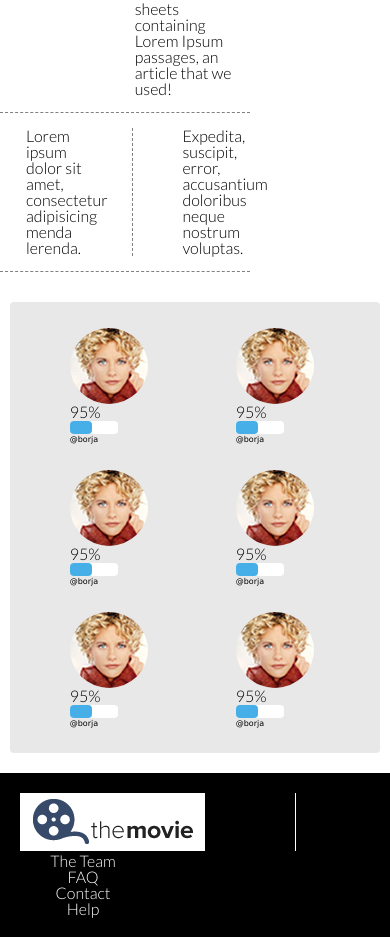
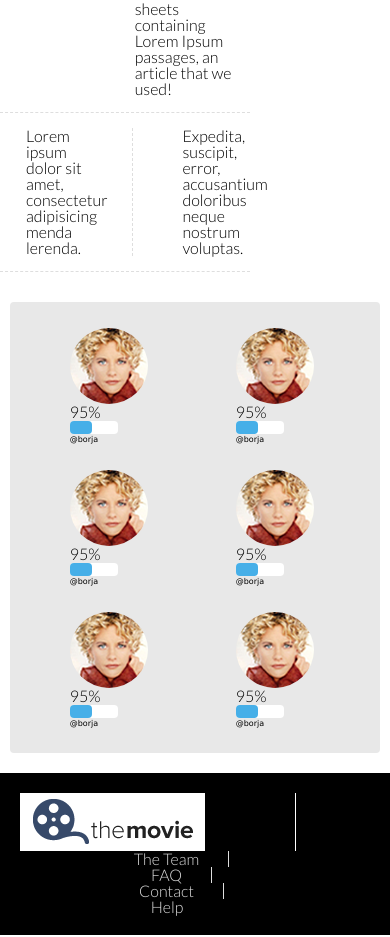
Before and after one commit to bgvo/movies, a plain HTML site: page index.html in a window 390 px wide. Shown: the part 1565-2502 px from the top of the page. Drawn offline with Linux system fonts and the light colour scheme.

Commit message:
"Final version (it could be tuned up with more time). Now responsive has to be done"

```diff
--- a/css/style.css
+++ b/css/style.css
@@ -357,8 +357,8 @@ button {
 		}
 
 		.nws-asd {
-			border-top: 1px dashed grey;
-			border-bottom: 1px dashed grey;
+			border-top: 1px dashed #DEDEDE;
+			border-bottom: 1px dashed #DEDEDE;
 			margin-top: 15px;
 			padding-left: 26px;
 			}
@@ -372,7 +372,7 @@ button {
 				display: inline-block;
 				width: 48%;
 				padding-right: 50px;
-				border-right: 1px dashed grey;
+				border-right: 1px dashed #DEDEDE;
 			}
 
 			.nws-asd-li2 {
@@ -552,9 +552,11 @@ button {
 		display: inline-block;
 		padding-right: 90px;
 		border-right: 1px solid white;
+		vertical-align: middle;
 	}
 
 	.foot-cent-div {
+		text-align: right;
 		display: inline-block;
 		width: 60%;
 	}
@@ -573,5 +575,13 @@ button {
 	.foot-cent li {
 		display: inline-block;
 		color: white;
-		margin: 0 20px 0 20px;
+		padding: 0 29px;
 	}
+
+	.li-w-brdr {
+		border-right: 1px solid #DEDEDE;
+	}
+
+	.foot-cent-nav a {
+		color: #DEDEDE;
+	}
--- a/index.html
+++ b/index.html
@@ -289,10 +289,10 @@
 				<div class="foot-cent-div">
 					<nav class="foot-cent-nav">
 						<ul>
-							<li>The Team</li>
-							<li>FAQ</li>
-							<li>Contact</li>
-							<li>Help</li>
+							<li class="li-w-brdr"><a href="#">The Team</a></li>
+							<li class="li-w-brdr"><a href="#">FAQ</a></li>
+							<li class="li-w-brdr"><a href="#">Contact</a></li>
+							<li><a href="#">Help</a></li>
 						</ul>
 					</nav>
 				</div>
```
